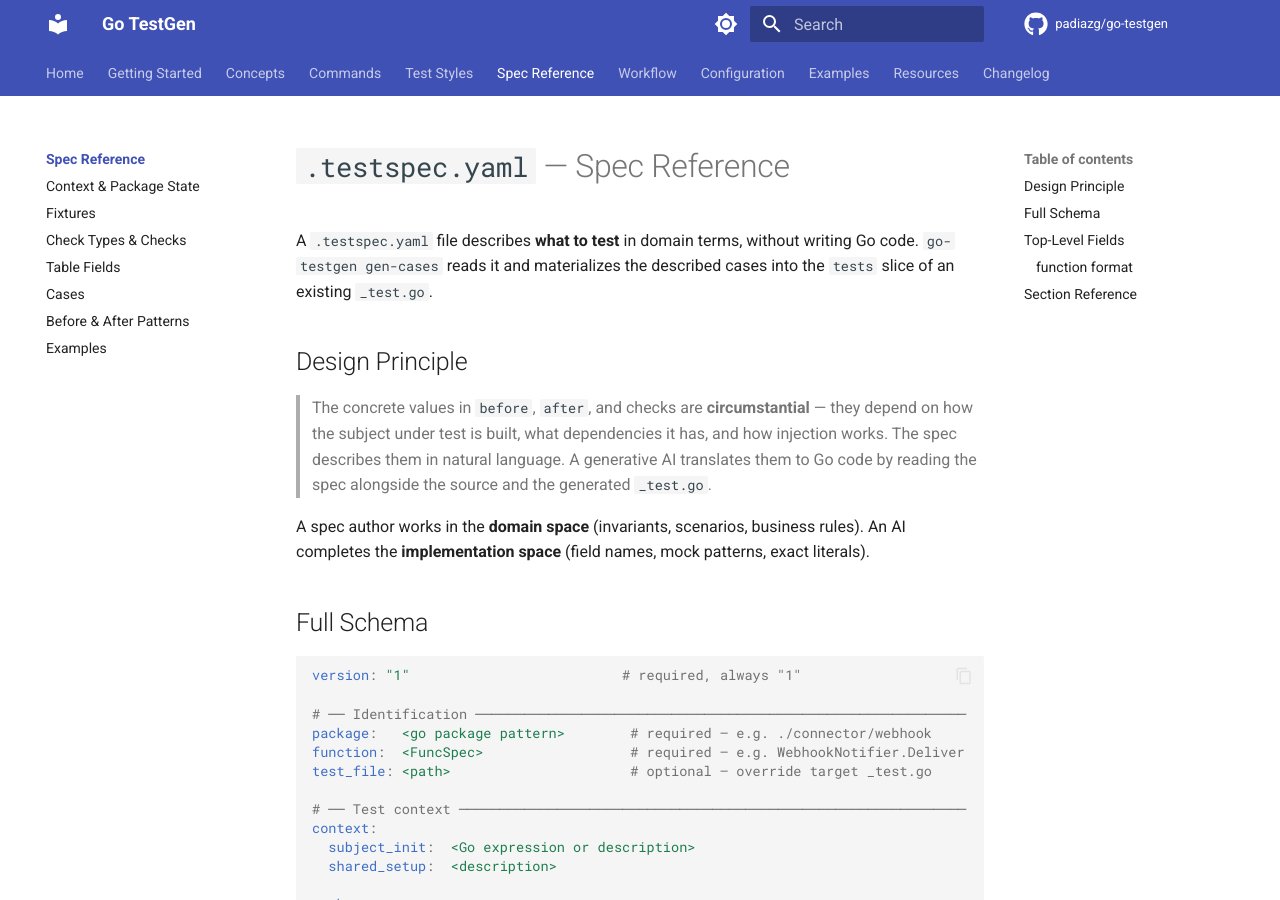
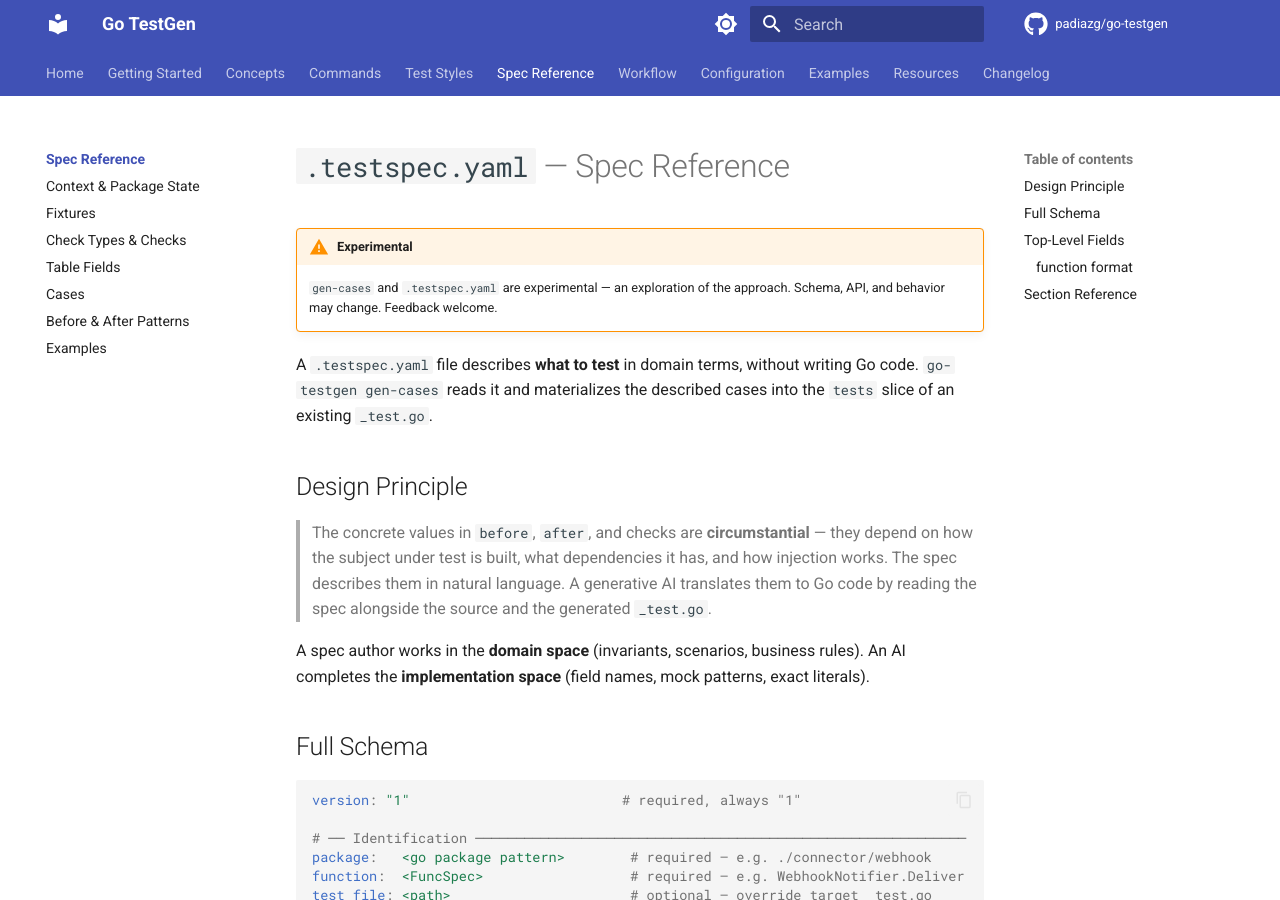
Before and after one commit to padiazg/go-testgen, an MkDocs documentation site: the page built from doc/docs/spec-reference/index.md, in a window 1280 px wide and 900 px high. Built offline with MkDocs 1.6.1 and Material for MkDocs 9.7.7, drawn with Linux system fonts in a browser that asks for light colours; comment, search, counter and statistics services are not loaded.

Commit message:
tagged gen-cases as experimental

```diff
--- a/doc/docs/spec-reference/index.md
+++ b/doc/docs/spec-reference/index.md
@@ -1,4 +1,7 @@
 # `.testspec.yaml` — Spec Reference
+
+!!! warning "Experimental"
+    `gen-cases` and `.testspec.yaml` are experimental — an exploration of the approach. Schema, API, and behavior may change. Feedback welcome.
 
 A `.testspec.yaml` file describes **what to test** in domain terms, without writing Go code. `go-testgen gen-cases` reads it and materializes the described cases into the `tests` slice of an existing `_test.go`.
 
```
Also changed, not shown: doc/docs/commands/gen-cases.md (+3 -0 lines), doc/docs/workflow/adding-test-cases.md (+3 -0 lines).
